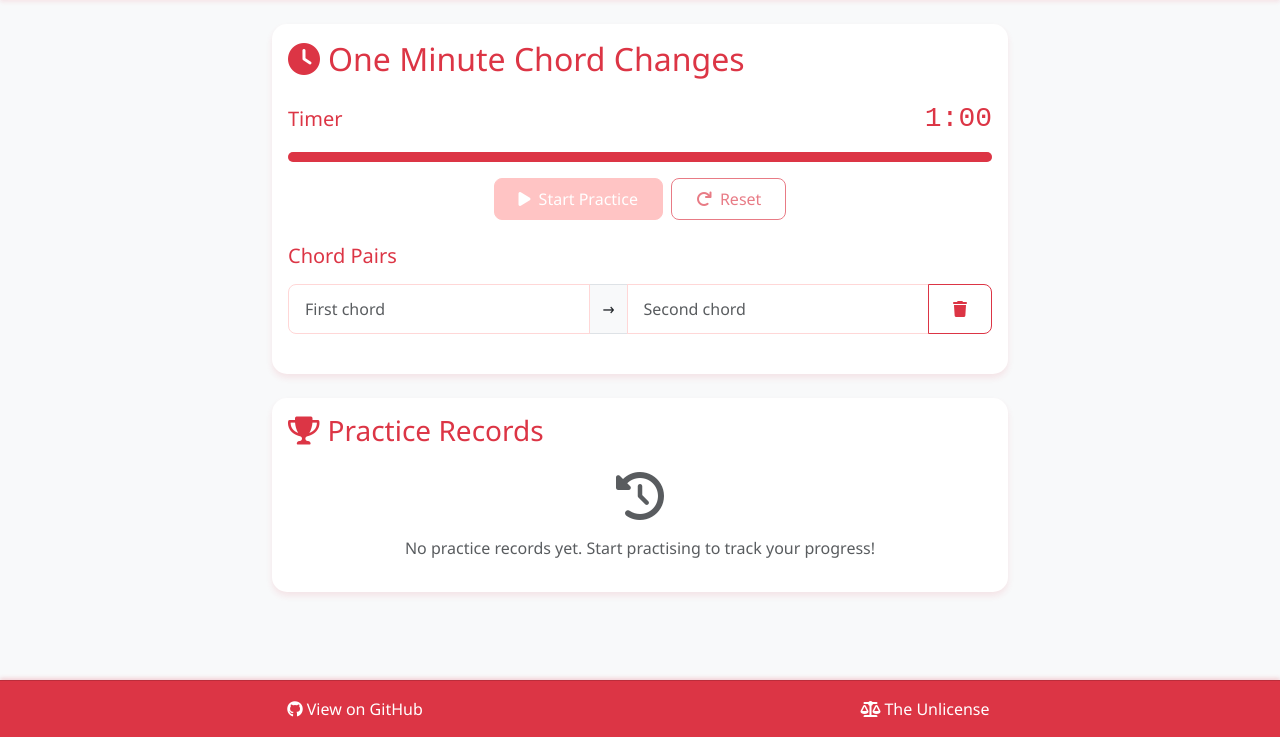
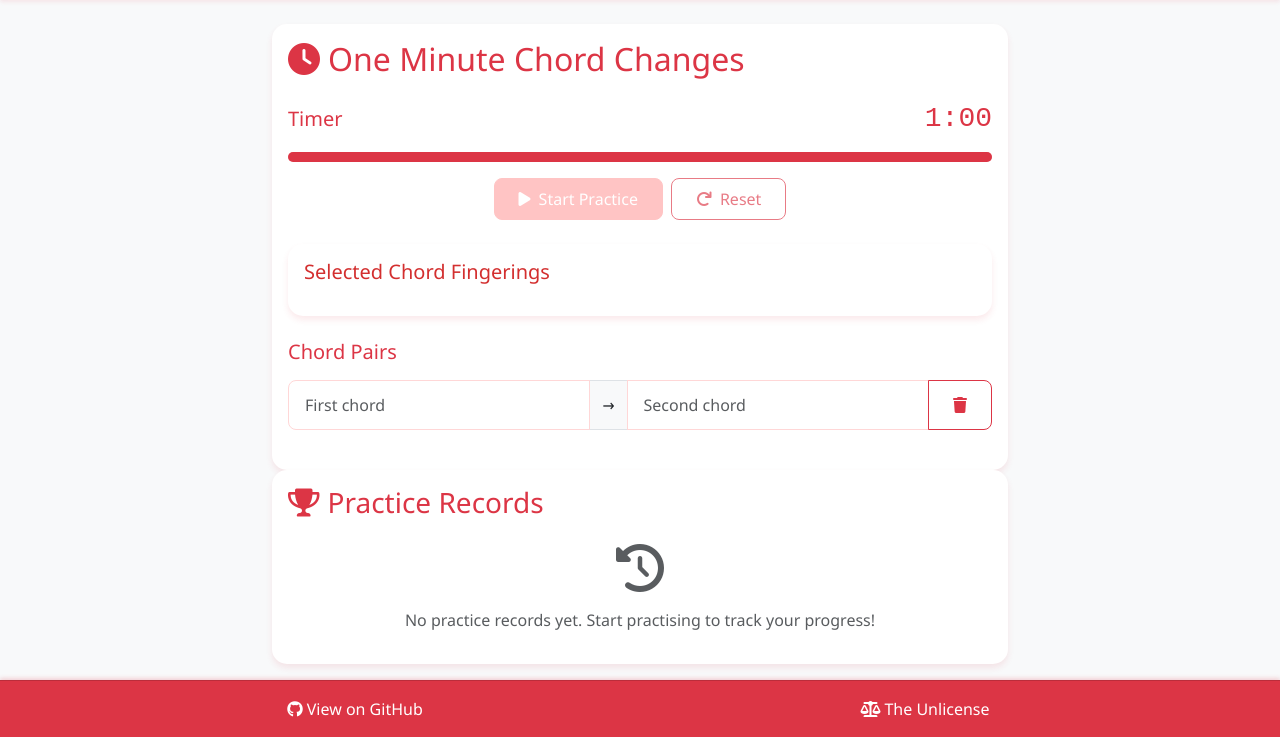
Before and after one commit to stevencoutts/guitar-webapp, a Flask app: page /practice/chord-changes in a window 1280 px wide. Shown: the part 63-800 px from the top of the page. Run offline with Flask 3, Linux system fonts and the light colour scheme; a user stored in the database is signed in; data comes from the database, SQL or seed files in the repository; data that the repository does not hold is empty; some libraries are stand-ins or nearby versions.

Commit message:
on the one minute chord changes, make sure to display the chord fingerings when chord pairs are selected

```diff
--- a/templates/chord_changes.html
+++ b/templates/chord_changes.html
@@ -8,7 +8,6 @@
                 <h2 class="card-title mb-4 text-primary">
                     <i class="fas fa-clock me-2"></i>One Minute Chord Changes
                 </h2>
-
                 <div class="mb-4">
                     <div class="d-flex justify-content-between align-items-center mb-3">
                         <h5 class="mb-0 text-primary">Timer</h5>
@@ -26,7 +25,12 @@
                         </button>
                     </div>
                 </div>
-
+                <div class="card mb-4">
+                    <div class="card-body">
+                        <h5 class="card-title mb-3">Selected Chord Fingerings</h5>
+                        <div id="selected-chord-diagrams" class="row"></div>
+                    </div>
+                </div>
                 <div class="mb-4">
                     <h5 class="text-primary mb-3">Chord Pairs</h5>
                     <div id="chord-pairs" class="mb-3">
@@ -42,7 +46,6 @@
                         </div>
                     </div>
                 </div>
-
                 <form method="POST" id="practiceForm" class="d-none">
                     <input type="hidden" name="csrf_token" value="{{ csrf_token() }}">
                     <input type="hidden" name="score" id="scoreInput">
@@ -53,8 +56,7 @@
                 </form>
             </div>
         </div>
-
-        <div class="card mt-4">
+        <div class="card">
             <div class="card-body">
                 <h3 class="card-title mb-4 text-primary">
                     <i class="fas fa-trophy me-2"></i>Practice Records
@@ -439,6 +441,43 @@ function saveScore() {
     form.submit();
 }
 
+function getUniqueChordsFromPairs() {
+    const chords = new Set();
+    document.querySelectorAll('.chord-pair').forEach(pair => {
+        const inputs = pair.querySelectorAll('.chord-input');
+        if (inputs[0].value) chords.add(inputs[0].value.trim());
+        if (inputs[1].value) chords.add(inputs[1].value.trim());
+    });
+    return Array.from(chords).filter(c => c);
+}
+
+function updateChordDiagrams() {
+    const chords = getUniqueChordsFromPairs();
+    const container = document.getElementById('selected-chord-diagrams');
+    container.innerHTML = '';
+    chords.forEach(chord => {
+        const col = document.createElement('div');
+        col.className = 'col-md-4 col-sm-6 mb-3';
+        col.innerHTML = `
+            <div class="chord-card">
+                <div class="chord-name">${chord}</div>
+                <div class="chord-diagram-container">
+                    <object data="/chord/${encodeURIComponent(chord)}" type="image/svg+xml" class="chord-diagram">${chord} diagram</object>
+                </div>
+            </div>
+        `;
+        container.appendChild(col);
+    });
+}
+
+// Hook up diagram updates to input changes and pair loading
+function addChordInputListeners() {
+    document.querySelectorAll('.chord-input').forEach(input => {
+        input.removeEventListener('input', updateChordDiagrams);
+        input.addEventListener('input', updateChordDiagrams);
+    });
+}
+
 // Event Listeners
 document.addEventListener('DOMContentLoaded', function() {
     // Initialize modals
@@ -504,6 +543,25 @@ document.addEventListener('DOMContentLoaded', function() {
 
     // Initial check of start button state
     updateStartButtonState();
+
+    updateChordDiagrams();
+    addChordInputListeners();
+
+    // Update diagrams when chord pairs change
+    document.getElementById('chord-pairs').addEventListener('input', function() {
+        updateChordDiagrams();
+        addChordInputListeners();
+    });
+
+    // Also update diagrams when a pair is loaded
+    document.querySelectorAll('.load-chord-pair, .select-chord-pair').forEach(button => {
+        button.addEventListener('click', function() {
+            setTimeout(() => {
+                updateChordDiagrams();
+                addChordInputListeners();
+            }, 100);
+        });
+    });
 });
 </script>
 {% endblock %}
```
